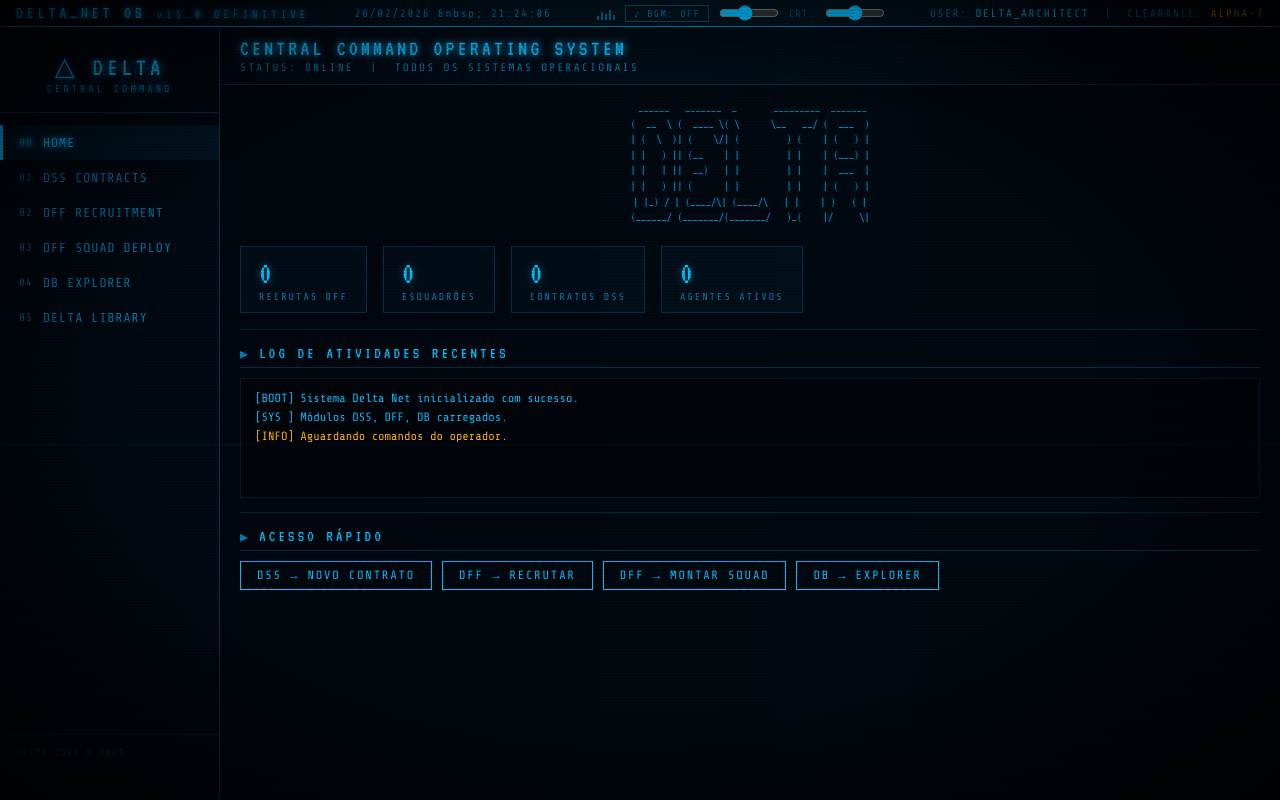
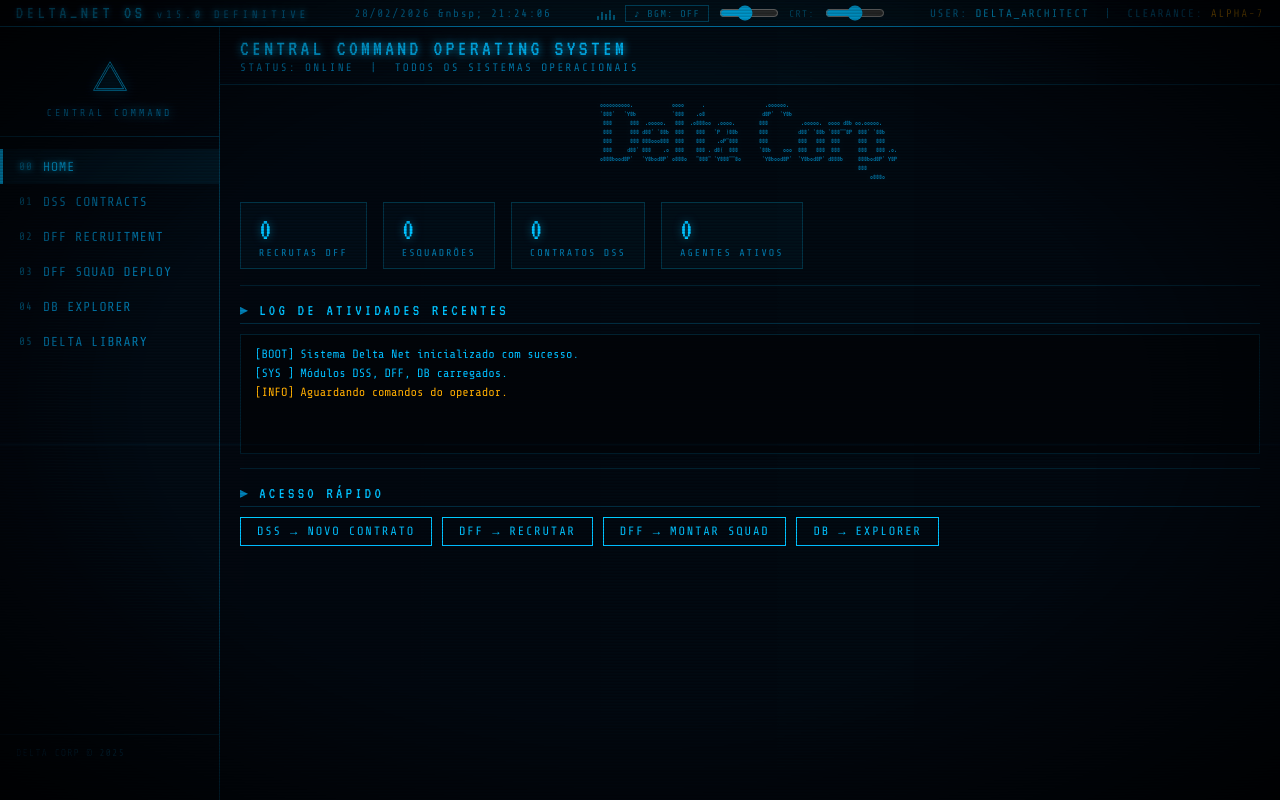
Before and after one commit to 00Quark/DeltaOs-Site, a plain HTML site: page index.html in a window 1280 px wide. Drawn offline with nearby package versions, Linux system fonts and the light colour scheme.

Commit message:
New Design

```diff
--- a/index.html
+++ b/index.html
@@ -682,16 +682,13 @@
 
 <!-- ========== BOOT SCREEN ========== -->
 <div id="boot-screen">
-  <pre class="triangle-ascii">          @@
-         @@@@
-        @@@@@@
-       @@@@ @@@
-      @@@@   @@@
-     @@@@     @@@
-    @@@@       @@@
-  @@@@          @@@@
- @@@@            @@@@
-@@@@@@@@@@@@@@@@@@@@@@</pre>
+  <svg xmlns="http://www.w3.org/2000/svg" viewBox="0 0 500 500"
+     style="width:180px;height:180px;filter:drop-shadow(0 0 14px #00bfff) drop-shadow(0 0 30px rgba(0,191,255,0.4));animation:flicker 3s infinite">
+  <path d="M 250.323 103.646 L 409.363 379.047 L 91.282 379.047 L 250.323 103.646 Z"
+        style="fill:none;stroke:#00bfff;stroke-width:9px"/>
+  <path d="M 250.727 136.707 L 381.495 362.921 L 119.959 362.921 L 250.727 136.707 Z"
+        style="fill:none;stroke:#00bfff;stroke-width:9"/>
+</svg>
   <div class="boot-label">INICIALIZANDO SISTEMA DELTA...</div>
   <div class="loading-bar-wrap">
     <span style="color:var(--green-dim)">[</span>
@@ -730,7 +727,14 @@
     <!-- Sidebar -->
     <div class="sidebar">
       <div class="sidebar-logo">
-        △ DELTA<br><span>CENTRAL COMMAND</span>
+        <svg xmlns="http://www.w3.org/2000/svg" viewBox="0 0 500 500"
+             style="width:52px;height:52px;display:block;margin:0 auto 4px;filter:drop-shadow(0 0 8px #00bfff);animation:flicker 4s infinite">
+          <path d="M 250.323 103.646 L 409.363 379.047 L 91.282 379.047 L 250.323 103.646 Z"
+                style="fill:none;stroke:#00bfff;stroke-width:9px"/>
+          <path d="M 250.727 136.707 L 381.495 362.921 L 119.959 362.921 L 250.727 136.707 Z"
+                style="fill:none;stroke:#00bfff;stroke-width:9"/>
+        </svg>
+        <span>CENTRAL COMMAND</span>
       </div>
       <div class="menu-item active" onclick="showPanel('home',this)">
         <span class="num">00</span> HOME
@@ -768,14 +772,15 @@
           </div>
         </div>
         <div class="panel-body">
-          <pre class="main-logo-ascii"> ______   _______  _       _________  _______
-(  __  \ (  ____ \( \      \__   __/ (  ___  )
-| (  \  )| (    \/| (         ) (    | (   ) |
-| |   ) || (__    | |         | |    | (___) |
-| |   | ||  __)   | |         | |    |  ___  |
-| |   ) || (      | |         | |    | (   ) |
-| |_) / | (____/\| (____/\   | |    | )   ( |
-(______/ (_______/(_______/   )_(    |/     \|</pre>
+          <pre class="main-logo-ascii" style="font-size:7.5px;letter-spacing:0;overflow-x:auto" style="font-size:11px;line-height:1.15;letter-spacing:0.02em">oooooooooo.             oooo      .                    .oooooo.
+`888'   `Y8b            `888    .o8                   d8P'  `Y8b
+ 888      888  .ooooo.   888  .o888oo  .oooo.        888           .ooooo.  oooo d8b oo.ooooo.
+ 888      888 d88' `88b  888    888   `P  )88b       888          d88' `88b `888""8P  888' `88b
+ 888      888 888ooo888  888    888    .oP"888       888          888   888  888      888   888
+ 888     d88' 888    .o  888    888 . d8(  888       `88b    ooo  888   888  888      888   888 .o.
+o888bood8P'   `Y8bod8P' o888o   "888" `Y888""8o       `Y8bood8P'  `Y8bod8P' d888b     888bod8P' Y8P
+                                                                                      888
+                                                                                     o888o</pre>
 
           <div style="margin-top:20px">
           <div class="stats-row">
```
